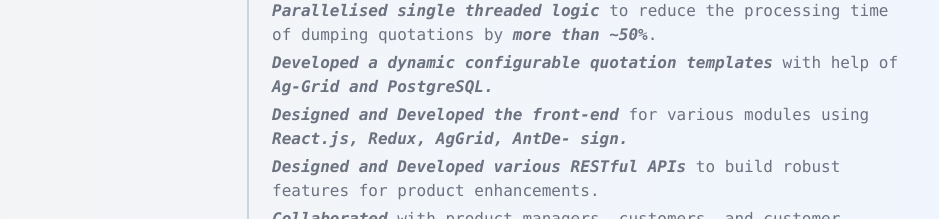
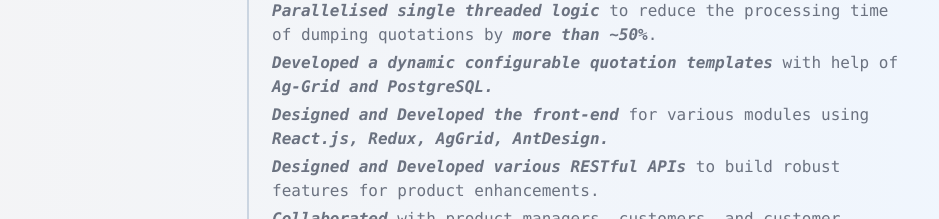
Before and after one commit to Sanjai1112/portfolio_sanjai, a Next.js app: page / in a window 1280 px wide. Shown: the part 1220-1439 px from the top of the page, without its empty margins (112-1051 px from the left). Built offline with nearby package versions, Linux system fonts and the light colour scheme.

Commit message:
portfolio minor change.

```diff
--- a/components/Works.tsx
+++ b/components/Works.tsx
@@ -43,8 +43,7 @@ const Works = (): JSX.Element => {
                       <em className="font-bold">Developed a dynamic configurable quotation templates</em> with help of <em className="font-bold">Ag-Grid and PostgreSQL.</em>
                     </li>
                     <li>
-                      <em className="font-bold">Designed and Developed the front-end</em> for various modules using <em className="font-bold">React.js, Redux, AgGrid, AntDe-
-                        sign.</em>
+                      <em className="font-bold">Designed and Developed the front-end</em> for various modules using <em className="font-bold">React.js, Redux, AgGrid, AntDesign.</em>
                     </li>
                     <li>
                       <em className="font-bold">Designed and Developed various RESTful APIs</em> to build robust features for product enhancements.
```
